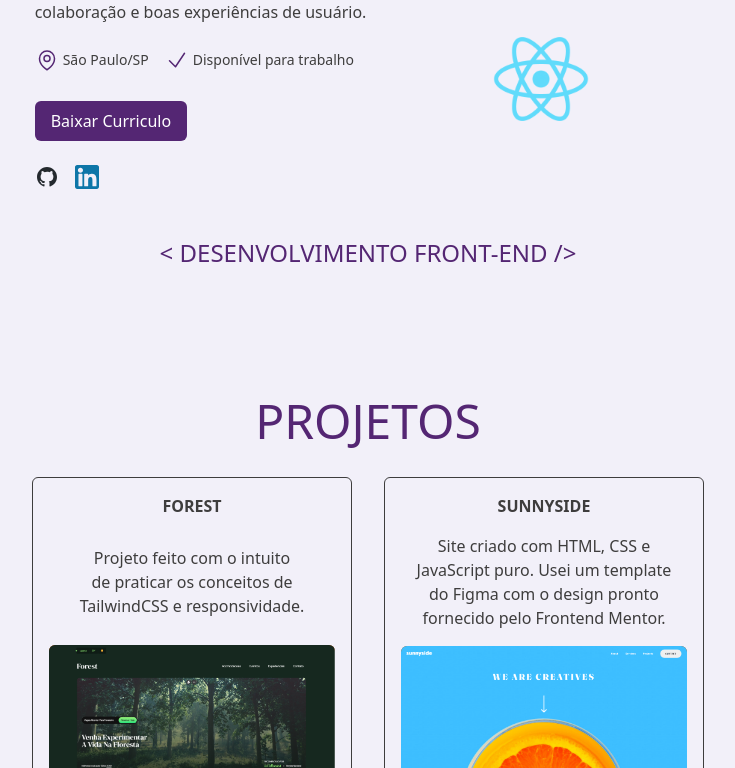
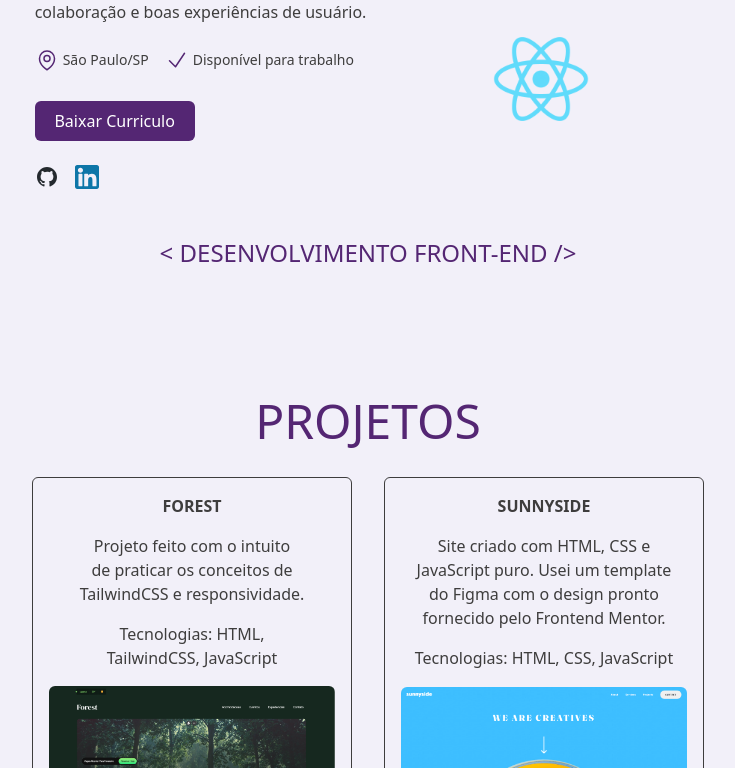
Before and after one commit to jessicavieiradev/portifolio, a React (Vite) app: page / in a window 1280 px wide. Shown: the part 512-1280 px from the top of the page, without its empty margins (272-1007 px from the left). Built offline with nearby package versions, Linux system fonts and the light colour scheme.

Commit message:
pastas atualizadas

```diff
--- a/src/components/Button/Button.jsx
+++ b/src/components/Button/Button.jsx
@@ -2,7 +2,7 @@ import React from 'react'
 
 const Button = ({ children }) => {
   return (
-      <button className='bg-acento-primario text-white py-2 px-4 rounded-md hover:bg-acento-primario/80 transition-colors duration-300 cursor-pointer'>
+      <button className='bg-acento-primario text-white min-w-40  py-2 px-4 rounded-md hover:bg-acento-primario/80 transition-colors duration-300 cursor-pointer'>
           {children}
     </button>
   )
--- a/src/components/Cards/Cards.jsx
+++ b/src/components/Cards/Cards.jsx
@@ -1,14 +1,15 @@
 import React from "react";
 import Button from "../Button/Button";
 
-const Cards = ({ title, description, imageUrl, demoLink, githubLink }) => {
+const Cards = ({ title, description, imageUrl, demoLink, githubLink, technologies }) => {
   return (
     <div className="flex flex-col justify-between p-4 max-w-80 border border-texto-principal rounded-md space-y-4">
       <h3 className="font-semibold uppercase text-center">{title}</h3>
       <p className="text-balance text-center">{description}</p>
+      <p className="text-balance text-center">Tecnologias: {technologies.join(', ')}</p>
 
       <div className="flex flex-col gap-4">
-        <div className="block w-full min-h-30 rounded-md bg-amber-700">
+        <div className="block w-full min-h-30 rounded-md ">
           <img
             className="object-contain rounded-md"
             src={imageUrl}
@@ -16,10 +17,10 @@ const Cards = ({ title, description, imageUrl, demoLink, githubLink }) => {
           />
         </div>
         <Button>
-          <a href={demoLink}>Ver Projeto</a>
+          <a href={demoLink} target="_blank" rel="noopener noreferrer">Ver Projeto</a>
         </Button>
         <Button>
-          <a href={githubLink}>Código</a>
+          <a href={githubLink} target="_blank" rel="noopener noreferrer">Código</a>
         </Button>
       </div>
     </div>
--- a/src/components/Header/Header.jsx
+++ b/src/components/Header/Header.jsx
@@ -7,7 +7,9 @@ export default function Header() {
   return (
     <header className="container mx-auto px-4 flex items-center justify-between fixed top-0 right-0 left-0 bg-fundo-principal z-1000">
       <div className="text-xl">
-        <a href="/"><span className="text-acento-primario">J</span>V</a>
+        <a href="/">
+          <span className="text-acento-primario">J</span>V
+        </a>
       </div>
       <nav
         className="hidden sm:block"
@@ -18,14 +20,18 @@ export default function Header() {
             <a href="#projetos">Projetos</a>
           </li>
           <li className="p-4 hover:text-texto-principal">
-            <a href="#">Baixar Curriculo</a>
+            <a href="/curriculo/JessicaVieiraFrontend.pdf" target="_blank" rel="noopener noreferrer">
+              Baixar Curriculo
+            </a>
           </li>
           <li className="p-4 hover:text-texto-principal">
             <a href="#contato">Contato</a>
           </li>
         </ul>
       </nav>
-      <div className="block sm:hidden"><MenuMobile /></div>
+      <div className="block sm:hidden">
+        <MenuMobile />
+      </div>
       <div className="hidden sm:flex justify-self-end space-x-2">
         <GithubIcon href="https://github.com/jessicavieiradev" />
         <LinkedInIcon href="https://www.linkedin.com/in/jessica-vieira-ba6306215" />
--- a/src/components/Header/MenuMobile.jsx
+++ b/src/components/Header/MenuMobile.jsx
@@ -20,7 +20,13 @@ export default function MenuMobile() {
                 <a href="">Projetos</a>
               </li>
               <li>
-                <a href="">Curriculo</a>
+                <a
+                  href="/curriculo/JessicaVieiraFrontend.pdf"
+                  target="_blank"
+                  rel="noopener noreferrer"
+                >
+                  Baixar Curriculo
+                </a>
               </li>
               <li>
                 <a href="">Contato</a>
--- a/src/components/Main/Hero.jsx
+++ b/src/components/Main/Hero.jsx
@@ -38,7 +38,7 @@ export default function Hero() {
               <CheckIcon /> Disponível para trabalho
             </span>
           </div>
-          <Button><a href="#">Baixar Curriculo</a></Button>
+          <Button><a href="/curriculo/JessicaVieiraFrontend.pdf" target="_blank" rel="noopener noreferrer">Baixar Curriculo</a></Button>
           <div className="flex space-x-4 justify-center md:justify-start">
             <GithubIcon href="https://github.com/jessicavieiradev" />
             <LinkedInIcon href="https://www.linkedin.com/in/jessica-vieira-ba6306215" />
--- a/src/components/Main/Main.jsx
+++ b/src/components/Main/Main.jsx
@@ -5,7 +5,7 @@ import Contato from './Contato'
 
 export default function Main() {
   return (
-    <main className="container mx-auto mt-12 md:mt-32">
+    <main className="container mx-auto pt-12 md:pt-32 bg-fundo-principal">
       <Hero />
       <Projects />
       <Contato />
```
Also changed, not shown: 1 other file (tests, documents, lock files or other folders).
